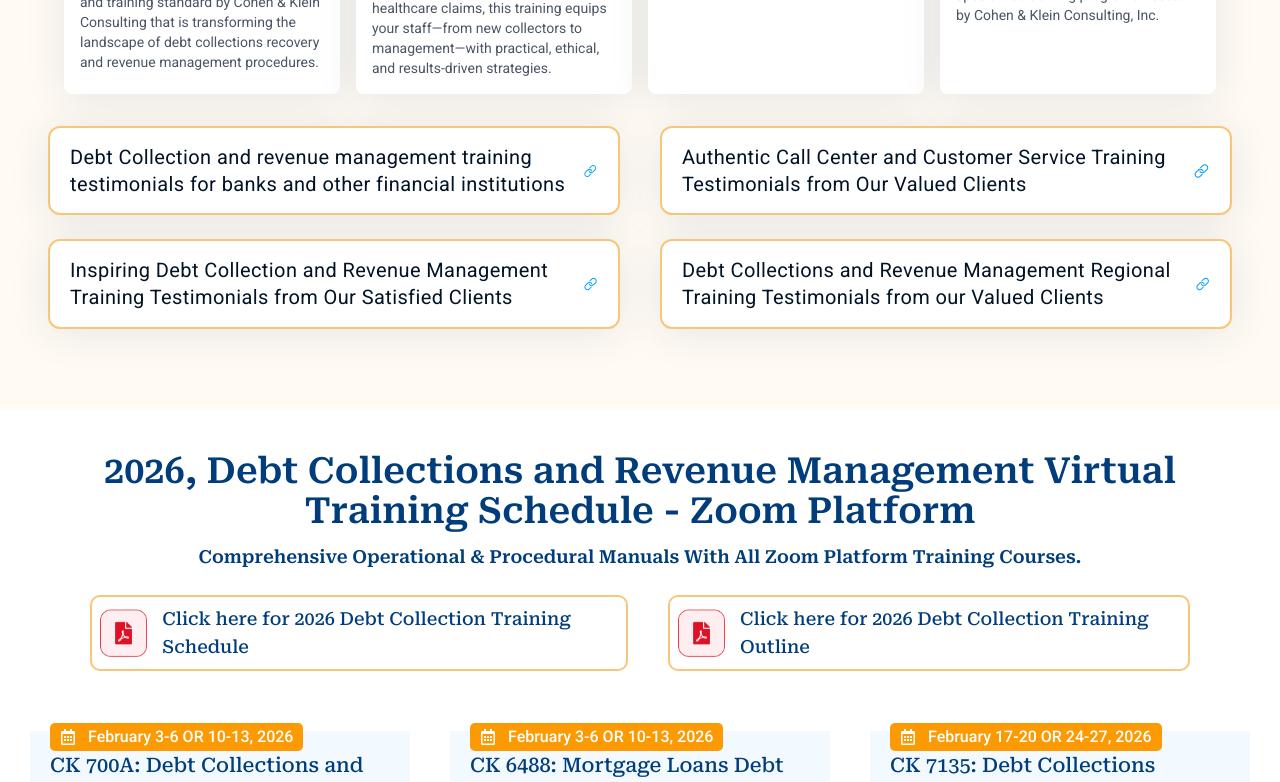
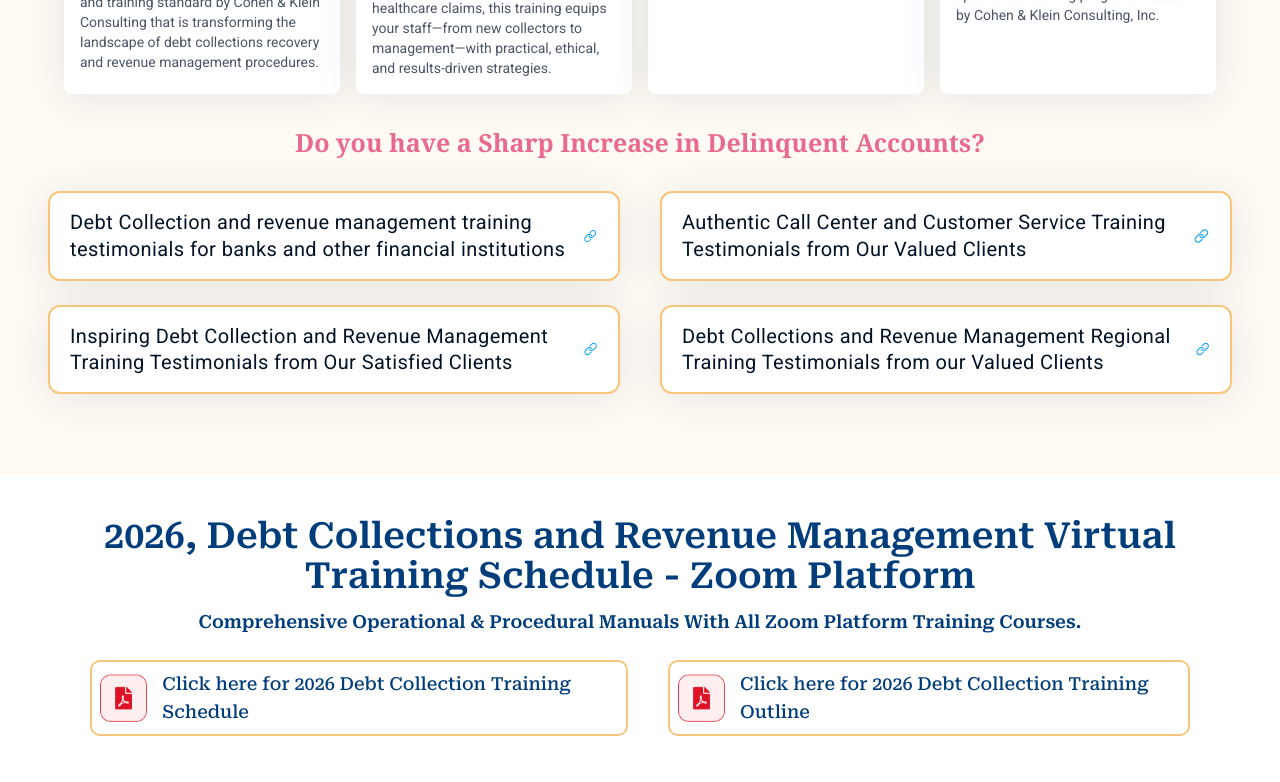
Before and after one commit to rishabh4614/cohenandklein, a React (Vite) app: page / in a window 1280 px wide. Shown: the part 1300-2082 px from the top of the page. Built offline with nearby package versions, Linux system fonts and the light colour scheme.

Commit message:
changes_21April

```diff
--- a/src/Components/OnlineCources/OnlineCources.jsx
+++ b/src/Components/OnlineCources/OnlineCources.jsx
@@ -93,9 +93,11 @@ const OnlineCources = () => {
             </div>
           ))}
         </div>
-
+          <div className="font-serif lg:text-[25px] sm:text-2xl text-base text-center text-[#e86a8c] font-semibold mb-1">
+          "The Most Comprehensive Debt Collections and Revenue Management Training Courses."
+          </div>
         {/* New section added at the end */}
-        <div className="flex xl:flex-row flex-col mt-6 gap-10 md:px-15 justify-between items-start">
+        <div className="flex xl:flex-row flex-col gap-10 md:px-15 justify-between items-start">
           <div className="flex flex-col justify-start">
             <div
               className="flex flex-col relative z-10 bg-white border-[2px] rounded-[10px] border-[#f8c67b] 2xl:p-3 lg:p-2 sm:p-4 p-2.5 gap-1 2xl:max-w-[510px] max-w-[460px] sm:mt-[99px] mt-10 lg:ml-[60px] items-center cursor-pointer"
--- a/src/Components/Testimonial/Testimonial.jsx
+++ b/src/Components/Testimonial/Testimonial.jsx
@@ -149,8 +149,11 @@ const Testimonial = () => {
               </div>
 
             </div>
+
           </div>
-
+          <div className="font-serif lg:text-[25px] sm:text-2xl text-base text-center text-[#e86a8c] font-semibold mb-8">
+  Do you have a Sharp Increase in Delinquent Accounts?
+</div>
           <div className="flex flex-col lg:flex-row gap-10">
             {/* Left column */}
             <div className="flex flex-col sm:gap-6 gap-3 lg:items-left items-left ">
```
